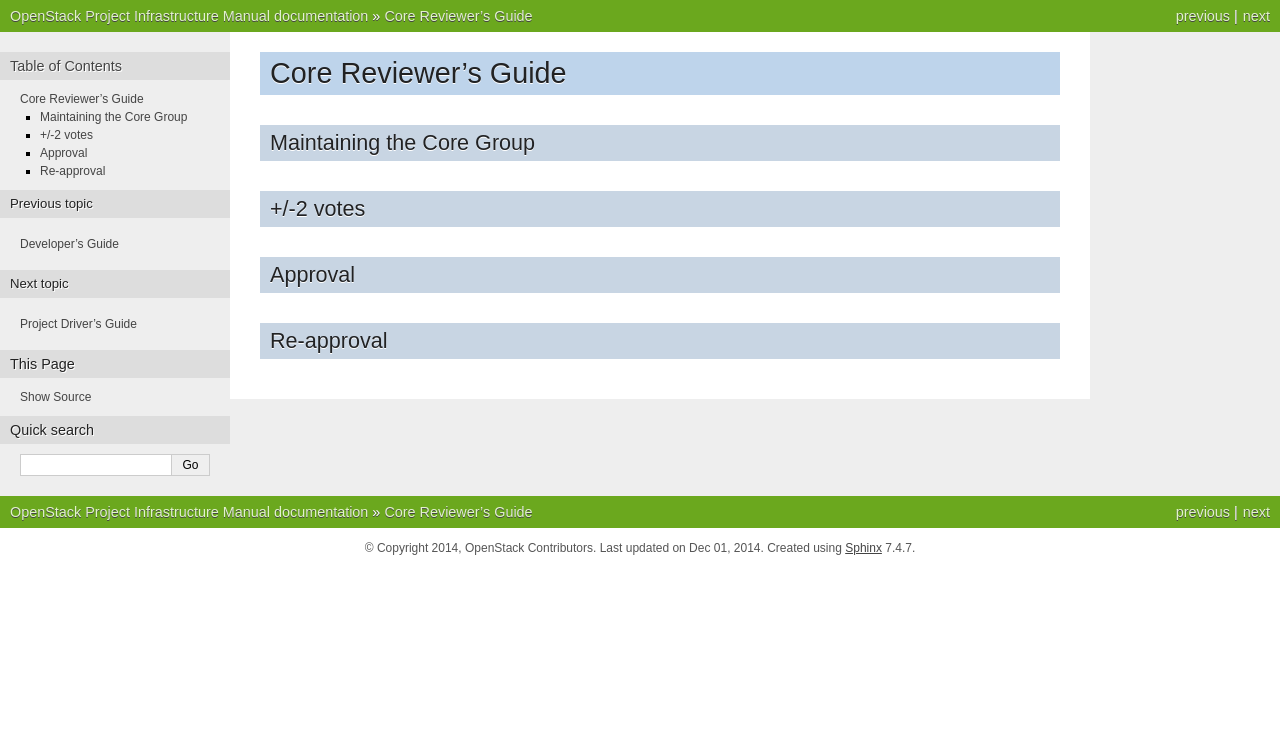
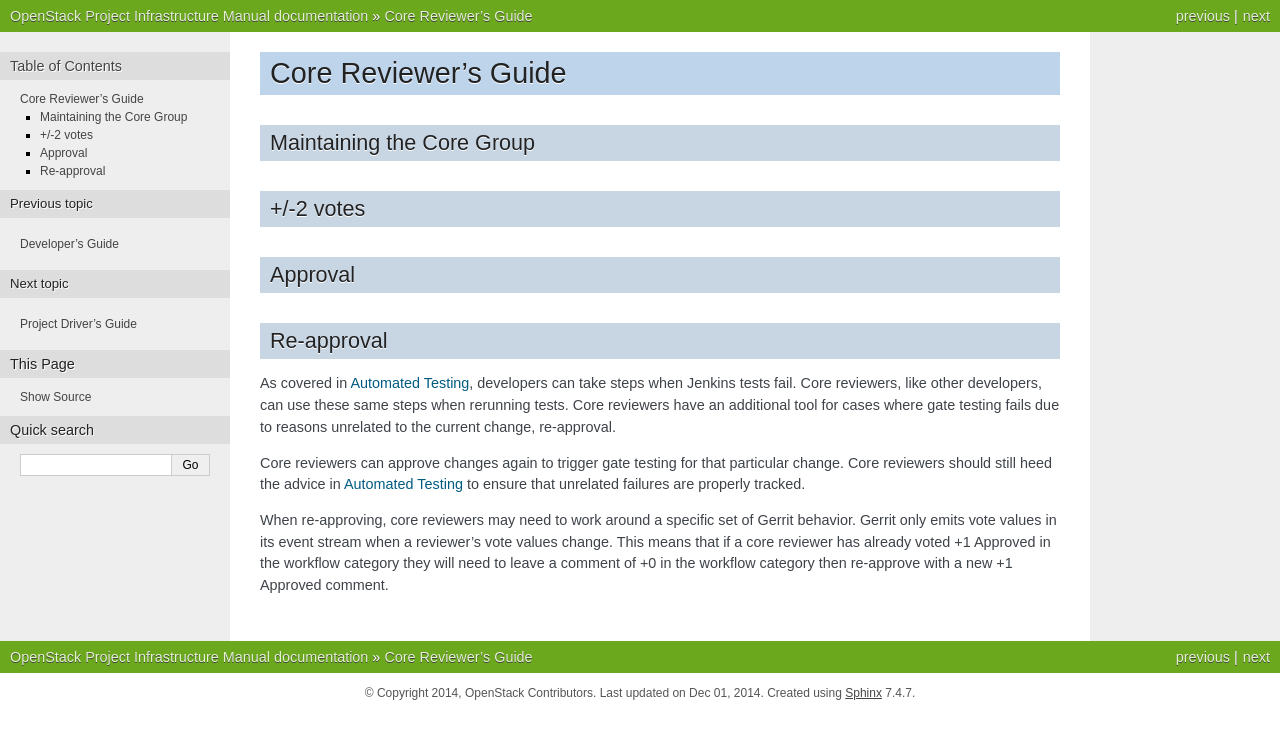
Before and after one commit to openstack-archive/infra-manual, a Sphinx documentation site: the page built from doc/source/core.rst, in a window 1280 px wide. Shown: the top 739 px of the page. Built offline with Sphinx 7.4.7, drawn with Linux system fonts in a browser that asks for light colours.

Commit message:
Re-approval of change as alternative to recheck
Cover the use of re-approving a change by core reviewers as an
alternative to rechecking changes with failed gate tests.

Change-Id: I36bc08dffd9fead4b8eefb0335ac8731562df9bd

```diff
--- a/doc/source/core.rst
+++ b/doc/source/core.rst
@@ -16,3 +16,21 @@
 
 Re-approval
 ===========
+
+As covered in :ref:`automated-testing`, developers can take steps when
+Jenkins tests fail. Core reviewers, like other developers, can use these
+same steps when rerunning tests. Core reviewers have an additional tool
+for cases where gate testing fails due to reasons unrelated to the
+current change, re-approval.
+
+Core reviewers can approve changes again to trigger gate testing for
+that particular change. Core reviewers should still heed the advice in
+:ref:`automated-testing` to ensure that unrelated failures are properly
+tracked.
+
+When re-approving, core reviewers may need to work around a specific set
+of Gerrit behavior. Gerrit only emits vote values in its event stream
+when a reviewer's vote values change. This means that if a core reviewer
+has already voted +1 Approved in the workflow category they will need
+to leave a comment of +0 in the workflow category then re-approve with
+a new +1 Approved comment.
--- a/doc/source/developers.rst
+++ b/doc/source/developers.rst
@@ -449,6 +449,8 @@
 `Gerrit documentation
 <https://review.openstack.org/Documentation/intro-quick.html#_reviewing_the_change>`_.
 
+.. _automated-testing:
+
 Automated Testing
 -----------------
 
```
